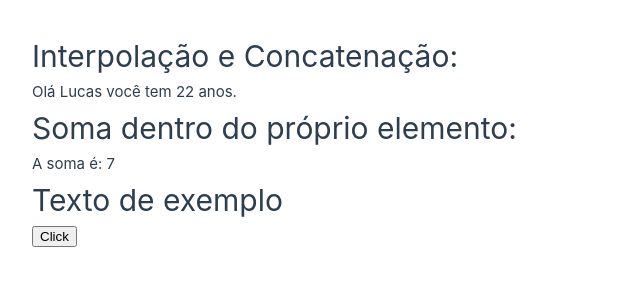
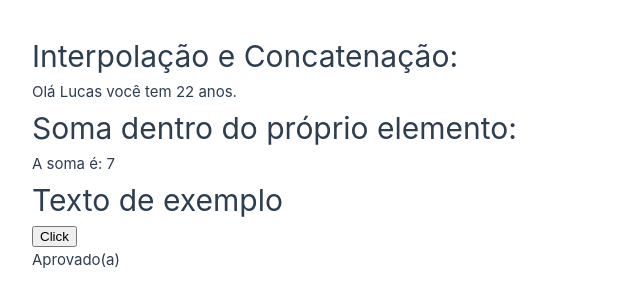
Before and after one commit to uluscaz-ifrn/curso-vue-ralflima, a Vue app: page / in a window 1280 px wide. Shown: the top 306 px of the page, without its empty margins (0-640 px from the left). Built offline with nearby package versions, Linux system fonts and the light colour scheme.

Commit message:
feat: novos exemplos

```diff
--- a/src/components/Condicional.vue
+++ b/src/components/Condicional.vue
@@ -2,8 +2,12 @@
 import {ref} from 'vue';
 const texto = ref('Texto de exemplo')
 const exibir = ref (true);
+let media = 8
 </script>
 <template>
     <h1 v-if="exibir">{{ texto }}</h1>
     <button @click="exibir = !exibir">Click</button>
+    <p v-if="media >= 7">Aprovado(a)</p>
+    <p v-else-if="media >= 5">Em exame</p>
+    <p v-else>Reprovado(a)</p>
 </template>
```
